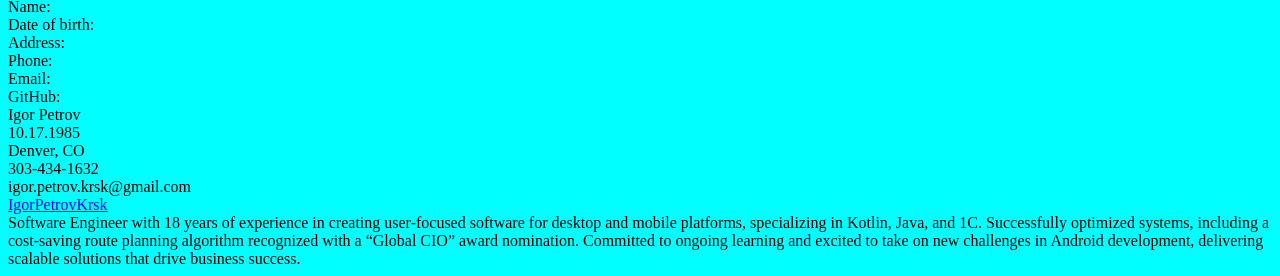
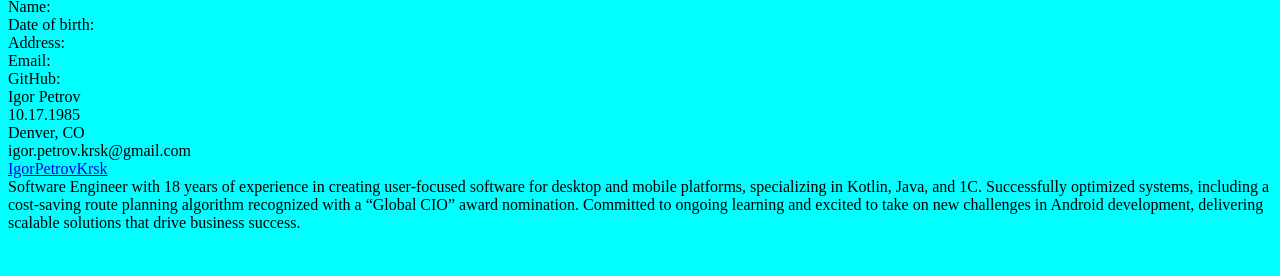
Before and after one commit to IgorPetrovKrsk/307.4.1-Online-Resume, a plain HTML site: page pages/index.html in a window 1280 px wide. Shown: the part 871-1147 px from the top of the page. After the commit the page ends 1111 px from the top, so only its background shows below. Drawn offline with Linux system fonts and the light colour scheme.

Commit message:
Removed tel

```diff
--- a/pages/index.html
+++ b/pages/index.html
@@ -27,8 +27,6 @@
                 <br>
                 Address:
                 <br>
-                Phone:
-                <br>
                 Email:
                 <br>
                 GitHub:
@@ -39,8 +37,6 @@
                 10.17.1985
                 <br>
                 Denver, CO
-                <br>
-                303-434-1632
                 <br>
                 igor.petrov.krsk@gmail.com
                 <br>
```
